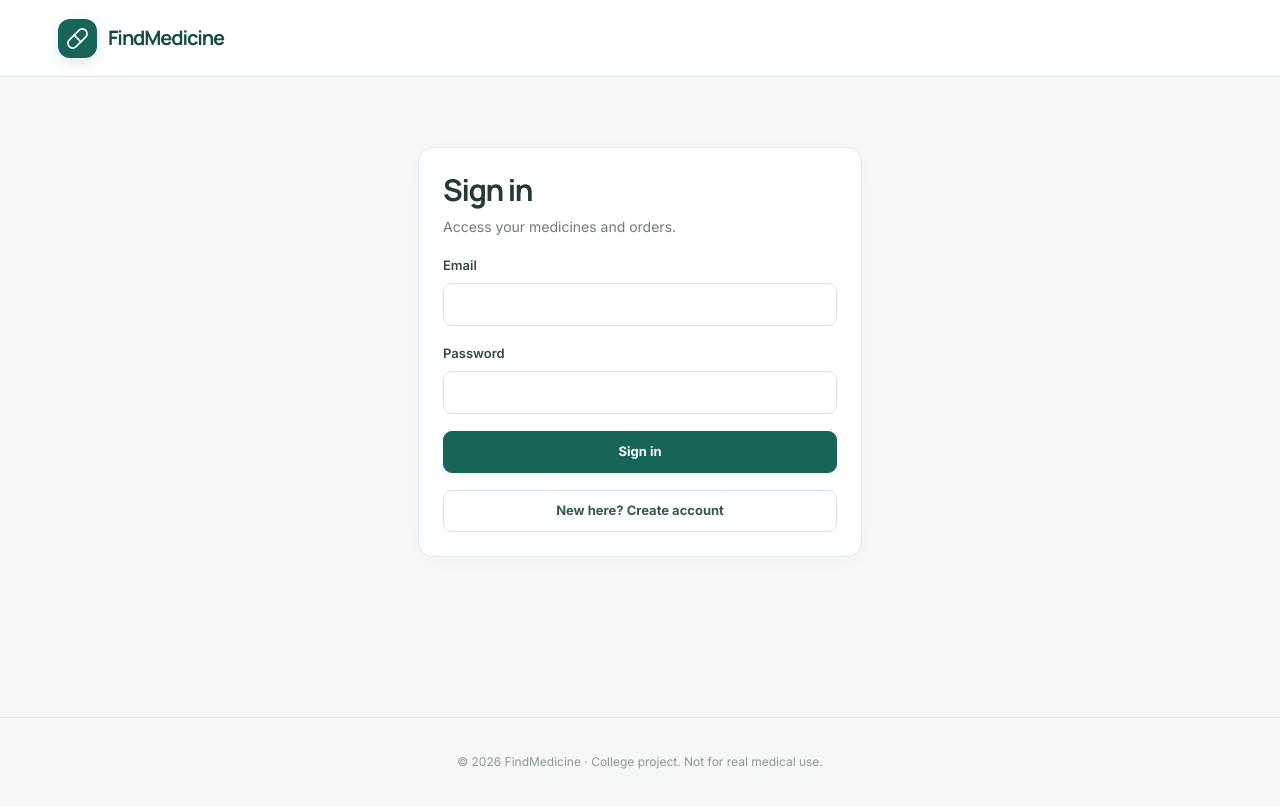
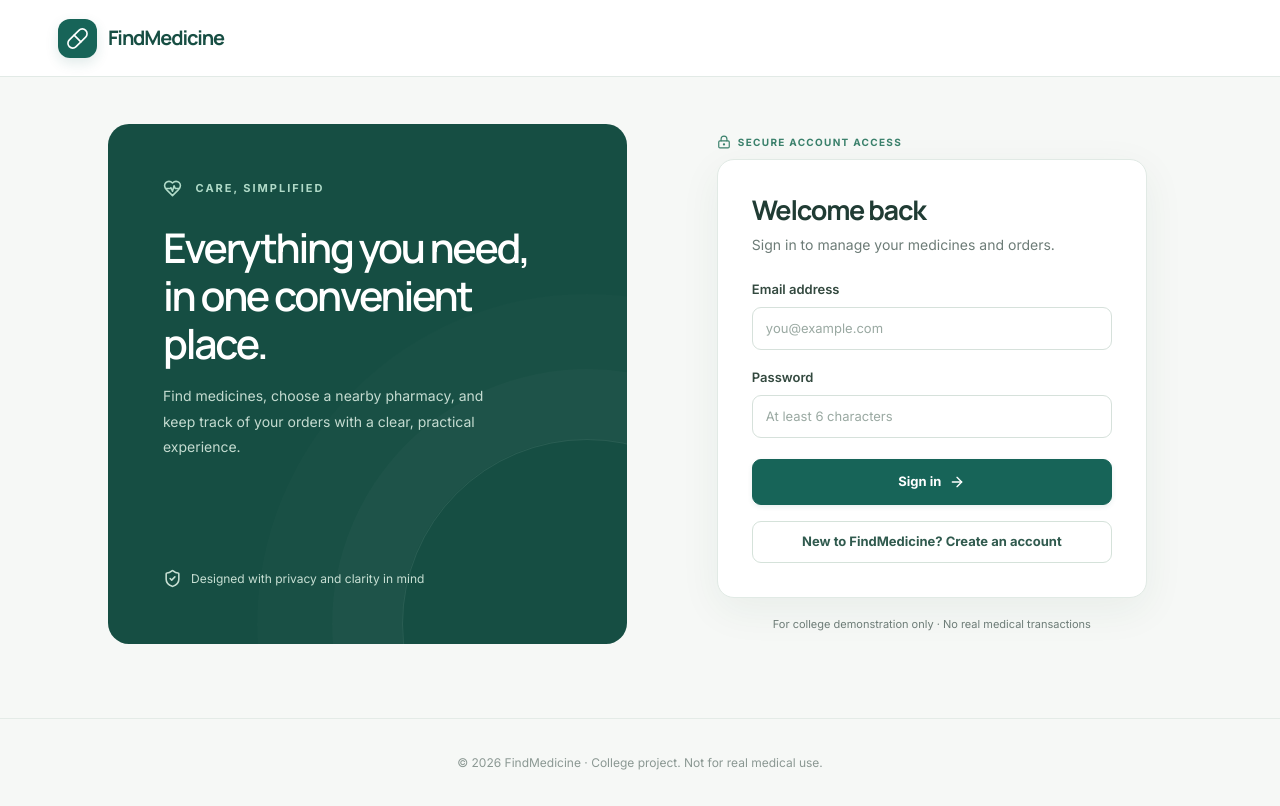
Before and after one commit to Aditya414256/chatgptproject1, a React (Vite) app: page /login in a window 1280 px wide. Built offline with nearby package versions, Linux system fonts and the light colour scheme; no server answers.

Commit message:
style: refine Login.tsx experience

```diff
--- a/src/features/auth/Login.tsx
+++ b/src/features/auth/Login.tsx
@@ -1,5 +1,69 @@
-import{useState}from'react';import{Navigate}from'react-router-dom';import{z}from'zod';import{supabase}from'../../lib/supabase';import{useAuth}from './AuthProvider';import type{Role}from'../../lib/types';
-const emailSchema=z.string().email();export default function Login(){const {user,role,refresh}=useAuth();const[signup,setSignup]=useState(false);const[email,setEmail]=useState('');const[password,setPassword]=useState('');const[name,setName]=useState('');const[phone,setPhone]=useState('');const[selectedRole,setSelectedRole]=useState<Role>('customer');const[error,setError]=useState('');const[busy,setBusy]=useState(false);
-if(user&&role)return<Navigate to={role==='store_owner'?'/store':'/catalog'} replace/>;
-async function submit(e:React.FormEvent){e.preventDefault();setError('');if(!emailSchema.safeParse(email).success){setError('Enter a valid email.');return}if(password.length<6){setError('Password must contain at least 6 characters.');return}setBusy(true);try{if(signup){if(!name.trim()){setError('Enter your full name.');return}const{error}=await supabase.auth.signUp({email,password,options:{data:{full_name:name.trim(),phone:phone.trim(),role:selectedRole}}});if(error)throw error;setError('Account created. Confirm your email if required, then sign in.');setSignup(false)}else{const{error}=await supabase.auth.signInWithPassword({email,password});if(error)throw error;await refresh()}}catch(e){setError(e instanceof Error?e.message:'Unable to sign in')}finally{setBusy(false)}}
-return <div className="container" style={{maxWidth:500,paddingTop:70}}><div className="panel stack"><div><h1 className="section-title">{signup?'Create an account':'Sign in'}</h1><p className="muted">Access your medicines and orders.</p></div><form onSubmit={submit} className="stack">{signup&&<><label>Full name<input className="field" value={name} onChange={e=>setName(e.target.value)} required/></label><label>Phone<input className="field" value={phone} onChange={e=>setPhone(e.target.value)}/></label><label>Account type<select className="field" value={selectedRole} onChange={e=>setSelectedRole(e.target.value as Role)}><option value="customer">Customer</option><option value="store_owner">Store owner</option></select></label></>}<label>Email<input className="field" type="email" value={email} onChange={e=>setEmail(e.target.value)} required/></label><label>Password<input className="field" type="password" minLength={6} value={password} onChange={e=>setPassword(e.target.value)} required/></label>{error&&<p role="alert" className={error.startsWith('Account created')?'muted':'error'}>{error}</p>}<button className="btn" disabled={busy}>{busy?'Working…':signup?'Create account':'Sign in'}</button></form><button className="btn-outline" onClick={()=>{setSignup(!signup);setError('')}}>{signup?'Already have an account? Sign in':'New here? Create account'}</button></div></div>}
+import {useState} from 'react';
+import {Navigate} from 'react-router-dom';
+import {z} from 'zod';
+import {ShieldCheck,ArrowRight,LockKeyhole,HeartPulse} from 'lucide-react';
+import {supabase} from '../../lib/supabase';
+import {useAuth} from './AuthProvider';
+import type {Role} from '../../lib/types';
+
+const emailSchema=z.string().email();
+export default function Login(){
+ const {user,role,refresh}=useAuth();
+ const [signup,setSignup]=useState(false);
+ const [email,setEmail]=useState('');
+ const [password,setPassword]=useState('');
+ const [name,setName]=useState('');
+ const [phone,setPhone]=useState('');
+ const [selectedRole,setSelectedRole]=useState<Role>('customer');
+ const [error,setError]=useState('');
+ const [busy,setBusy]=useState(false);
+ if(user&&role)return <Navigate to={role==='store_owner'?'/store':'/catalog'} replace/>;
+ async function submit(e:React.FormEvent){
+  e.preventDefault();setError('');
+  if(!emailSchema.safeParse(email).success){setError('Enter a valid email.');return}
+  if(password.length<6){setError('Password must contain at least 6 characters.');return}
+  setBusy(true);
+  try{
+   if(signup){
+    if(!name.trim()){setError('Enter your full name.');return}
+    const {error}=await supabase.auth.signUp({email,password,options:{data:{full_name:name.trim(),phone:phone.trim(),role:selectedRole}}});
+    if(error)throw error;
+    setError('Account created. Confirm your email if required, then sign in.');setSignup(false);
+   }else{
+    const {error}=await supabase.auth.signInWithPassword({email,password});
+    if(error)throw error;
+    await refresh();
+   }
+  }catch(e){setError(e instanceof Error?e.message:'Unable to sign in')}
+  finally{setBusy(false)}
+ }
+ return <div className="auth-page">
+  <aside className="auth-aside" aria-label="About FindMedicine">
+   <div><div className="eyebrow"><HeartPulse size={19} style={{display:'inline-block',verticalAlign:'middle',marginRight:9}}/> CARE, SIMPLIFIED</div>
+    <h2>Everything you need, in one convenient place.</h2>
+    <p>Find medicines, choose a nearby pharmacy, and keep track of your orders with a clear, practical experience.</p>
+   </div>
+   <div className="trust-line"><ShieldCheck size={19}/> Designed with privacy and clarity in mind</div>
+  </aside>
+  <div className="auth-card">
+   <div className="page-kicker"><LockKeyhole size={14}/> SECURE ACCOUNT ACCESS</div>
+   <div className="panel">
+    <h1 className="section-title">{signup?'Create your account':'Welcome back'}</h1>
+    <p className="muted" style={{marginBottom:23}}>{signup?'Enter your details to get started.':'Sign in to manage your medicines and orders.'}</p>
+    <form onSubmit={submit} className="stack">
+     {signup&&<>
+      <label>Full name<input className="field" autoComplete="name" value={name} onChange={e=>setName(e.target.value)} required placeholder="Your full name"/></label>
+      <label>Phone number<input className="field" autoComplete="tel" value={phone} onChange={e=>setPhone(e.target.value)} placeholder="Contact number"/></label>
+      <label>Account type<select className="field" value={selectedRole} onChange={e=>setSelectedRole(e.target.value as Role)}><option value="customer">Customer</option><option value="store_owner">Pharmacy owner</option></select></label>
+     </>}
+     <label>Email address<input className="field" type="email" autoComplete="email" value={email} onChange={e=>setEmail(e.target.value)} required placeholder="you@example.com"/></label>
+     <label>Password<input className="field" type="password" autoComplete={signup?'new-password':'current-password'} minLength={6} value={password} onChange={e=>setPassword(e.target.value)} required placeholder="At least 6 characters"/></label>
+     {error&&<p role="alert" className={error.startsWith('Account created')?'muted':'error'}>{error}</p>}
+     <button className="btn" disabled={busy}>{busy?'Please wait…':signup?'Create account':'Sign in'} <ArrowRight size={16}/></button>
+    </form>
+    <button className="btn-outline auth-switch" onClick={()=>{setSignup(!signup);setError('')}}>{signup?'Already registered? Sign in':'New to FindMedicine? Create an account'}</button>
+   </div>
+   <p className="muted" style={{fontSize:11,textAlign:'center',marginTop:18}}>For college demonstration only · No real medical transactions</p>
+  </div>
+ </div>;
+}
```
